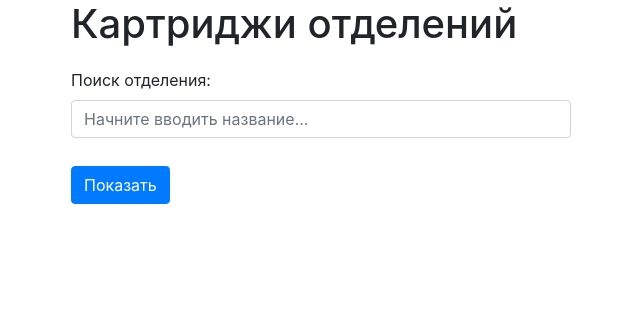
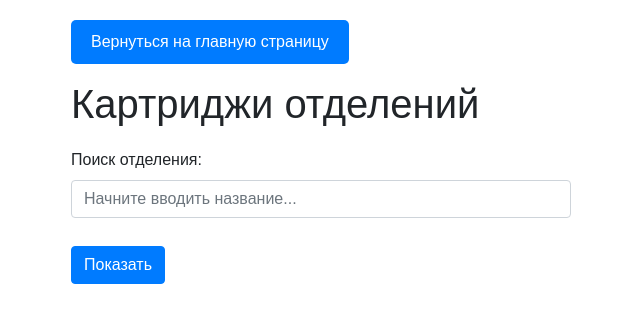
Before and after one commit to Skooten/card, a Flask app: page /department_cartridges in a window 1280 px wide. Shown: the top 323 px of the page, without its empty margins (14-654 px from the left). Run offline with Flask 3, Linux system fonts and the light colour scheme; parts of the project's set-up code (start-up, migrations or seed data) failed here and were passed over; some libraries are stand-ins or nearby versions.

Commit message:
Вернуться в сервис

```diff
--- a/src/app.py
+++ b/src/app.py
@@ -17,7 +17,7 @@ app = Flask(__name__)
 CORS(app)
 SessionLocal = sessionmaker(autocommit=False, autoflush=False, bind=engine)
 
-logging.basicConfig(filename='app.log', level=logging.INFO)
+logging.basicConfig(filename='log/app.log', level=logging.INFO)
 
 @app.route('/')
 def index():
--- a/src/templates/department_cartridges.html
+++ b/src/templates/department_cartridges.html
@@ -1,48 +1,74 @@
 <!DOCTYPE html>
 <html lang="ru">
+
 <head>
     <meta charset="UTF-8">
     <title>Картриджи отделений</title>
     <link rel="stylesheet" href="https://stackpath.bootstrapcdn.com/bootstrap/4.5.2/css/bootstrap.min.css">
     <style>
+        body {
+            font-family: Arial, sans-serif;
+            margin: 20px;
+        }
+
         .disposed {
             background-color: #f2dede;
             color: #a94442;
         }
+
         .cartridge-row {
             cursor: pointer;
             transition: all 0.3s ease;
         }
+
         .cartridge-row:hover {
             background-color: #f5f5f5;
             transform: translateX(5px);
         }
+
         .search-container {
             position: relative;
             max-width: 500px;
             margin: 20px 0;
         }
+
+        .back-button {
+            background-color: #007bff;
+            color: white;
+            padding: 10px 20px;
+            border: none;
+            border-radius: 5px;
+            cursor: pointer;
+            transition: background-color 0.3s ease;
+        }
+
+        .back-button:hover {
+            background-color: #0056b3;
+            color: white;
+        }
     </style>
 </head>
+
 <body>
     <div class="container">
+
+        <div class="d-flex justify-content-between mb-3">
+            <a href="/" class="back-button">
+                <i class="fas fa-arrow-left"></i> Вернуться на главную страницу
+            </a>
+        </div>
+
         <h1>Картриджи отделений</h1>
 
         <form method="GET">
             <div class="search-container">
                 <label for="department_search">Поиск отделения:</label>
-                <input type="text"
-                       id="department_search"
-                       name="department_name"
-                       class="form-control"
-                       placeholder="Начните вводить название..."
-                       list="departmentsList"
-                       autocomplete="off">
+                <input type="text" id="department_search" name="department_name" class="form-control"
+                    placeholder="Начните вводить название..." list="departmentsList" autocomplete="off">
 
                 <datalist id="departmentsList">
                     {% for department in departments %}
-                        <option value="{{ department.department.name }}"
-                                data-id="{{ department.builddep_id }}">
+                    <option value="{{ department.department.name }}" data-id="{{ department.builddep_id }}">
                         {{ department.building.name }} - {{ department.department.name }}
                     </option>
                     {% endfor %}
@@ -68,9 +94,11 @@
                     <tbody>
                         {% for cartridge in cartridges %}
                         {% if cartridge.status == 'Списан' %}
-                                    <tr class="disposed cartridge-row" onclick="window.location.href='/cartridges?barcode={{ cartridge.barCode }}'">
+                        <tr class="disposed cartridge-row"
+                            onclick="window.location.href='/cartridges?barcode={{ cartridge.barCode }}'">
                             {% else %}
-                                    <tr class="cartridge-row" onclick="window.location.href='/cartridges?barcode={{ cartridge.barCode }}'">
+                        <tr class="cartridge-row"
+                            onclick="window.location.href='/cartridges?barcode={{ cartridge.barCode }}'">
                             {% endif %}
                             <td>{{ cartridge.barCode }}</td>
                             <td>{{ cartridge.cartridge_name }}</td>
@@ -89,9 +117,6 @@
                         <button type="button" class="btn btn-secondary" onclick="window.location.href='/cartridges'">
                             Забрать картридж
                         </button>
-                            <button type="button" class="btn btn-link" onclick="window.location.href='/'">
-                                Перейти на главную страницу
-                            </button>
                     </div>
                 </div>
             </div>
@@ -100,11 +125,11 @@
     </div>
 
     <script>
-    document.addEventListener('DOMContentLoaded', function() {
+        document.addEventListener('DOMContentLoaded', function () {
             const searchInput = document.getElementById('department_search');
             const datalist = document.getElementById('departmentsList');
 
-        searchInput.addEventListener('input', function(e) {
+            searchInput.addEventListener('input', function (e) {
                 const hiddenInput = document.createElement('input');
                 hiddenInput.type = 'hidden';
                 hiddenInput.name = 'department_id';
@@ -128,4 +153,5 @@
         });
     </script>
 </body>
+
 </html>
```
Also changed, not shown: src/templates/create_cartridge.html (+6 -1 lines), src/templates/send_to_sc.html (+24 -11 lines), src/templates/storage_all.html (+18 -9 lines), 1 other file. Lines whose indentation alone changed are shown as unchanged.
